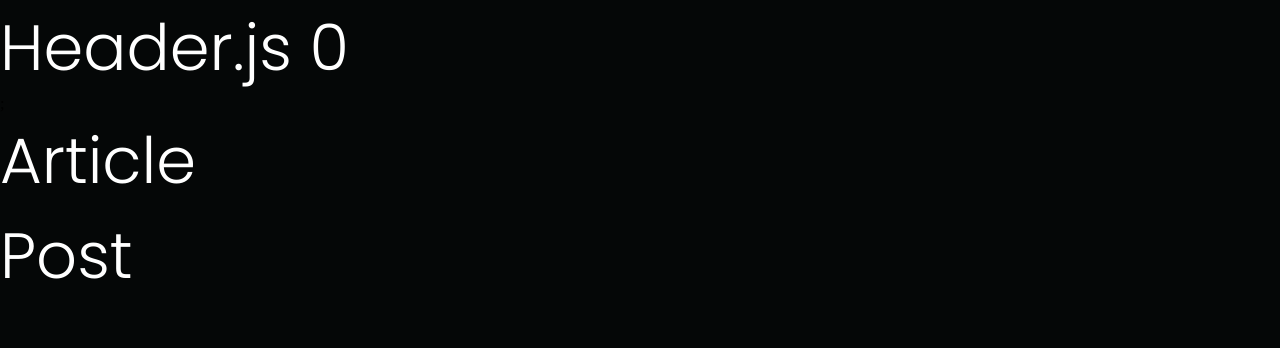
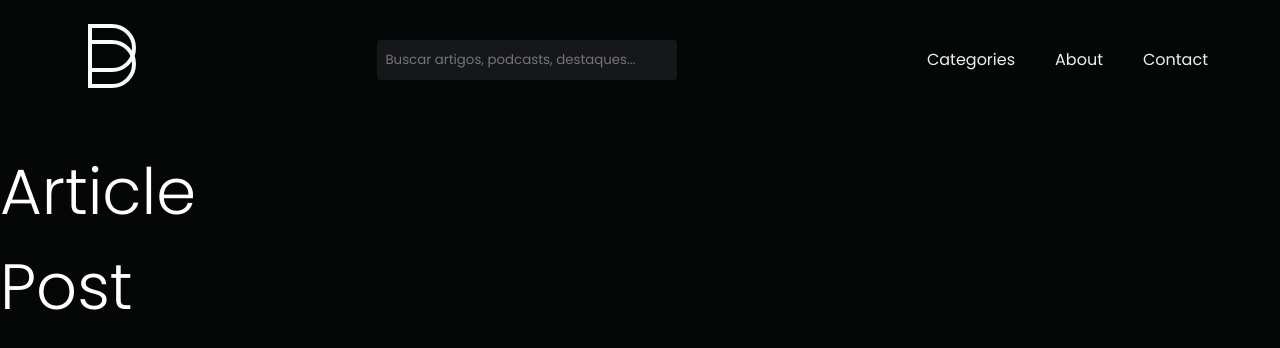
Before and after one commit to mesquita-dev/blog, a React (Create React App) app: page / in a window 1280 px wide. Shown: the top 348 px of the page. Built offline with nearby package versions, Linux system fonts and the light colour scheme.

Commit message:
Styling the menu

```diff
--- a/src/components/Header/index.js
+++ b/src/components/Header/index.js
@@ -1,7 +1,42 @@
+/* eslint-disable jsx-a11y/anchor-is-valid */
+import logo_blog from "../../svg/logo_blog.svg";
+
 const Header = () => {
-  let cont = 0;
+  const descLogo = "Essa é a logo do Blog";
 
-  return <h1>Header.js {cont}</h1>;
+  return (
+    <>
+      <header className="flex-space-between">
+        <div className="logo">
+          <img src={logo_blog} alt={descLogo}></img>
+        </div>
+
+        <div className="search">
+          <input type="text" name="search" className="input-search" placeholder="Buscar artigos, podcasts, destaques..."></input>
+        </div>
+
+        <ul className="menu">
+          <li>
+            <a href="#" className="nav-link">
+              Categories
+            </a>
+          </li>
+
+          <li>
+            <a href="#" className="nav-link">
+              About
+            </a>
+          </li>
+
+          <li>
+            <a href="#" className="nav-link">
+              Contact
+            </a>
+          </li>
+        </ul>
+      </header>
+    </>
+  );
 };
 
 export default Header;
--- a/src/css/style.css
+++ b/src/css/style.css
@@ -2,6 +2,7 @@
   padding: 0;
   margin: 0;
   box-sizing: border-box;
+  font-family: "Poppins", sans-serif;
 }
 
 .color-blue {
@@ -734,4 +735,4 @@ a {
 
 .container-posts {
   display: flex;
-}/*# sourceMappingURL=style.css.map */
+} /*# sourceMappingURL=style.css.map */
```
Also changed, not shown: src/svg/logo_blog.svg (added).
